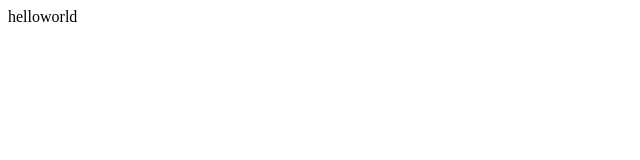
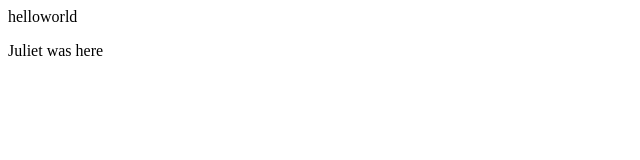
Before and after one commit to jltlm/first-website, a plain HTML site: page index.html in a window 1280 px wide. Shown: the full height of the page, 0-640 px from the left. Drawn offline with Linux system fonts and the light colour scheme.

Commit message:
added stuff

```diff
--- a/index.html
+++ b/index.html
@@ -1,18 +1,9 @@
 <html>
-<title>Hello, World!</title>
-<body>
-
-
-
-
-
-
-
-<p>helloworld</p>
-
-</body>
-
-
-
-
+  <head>
+    <title>Hello, World!</title>
+  </head>
+  <body>
+    <p>helloworld</p>
+    <p>Juliet was here</p>
+  </body>
 </html>
```
